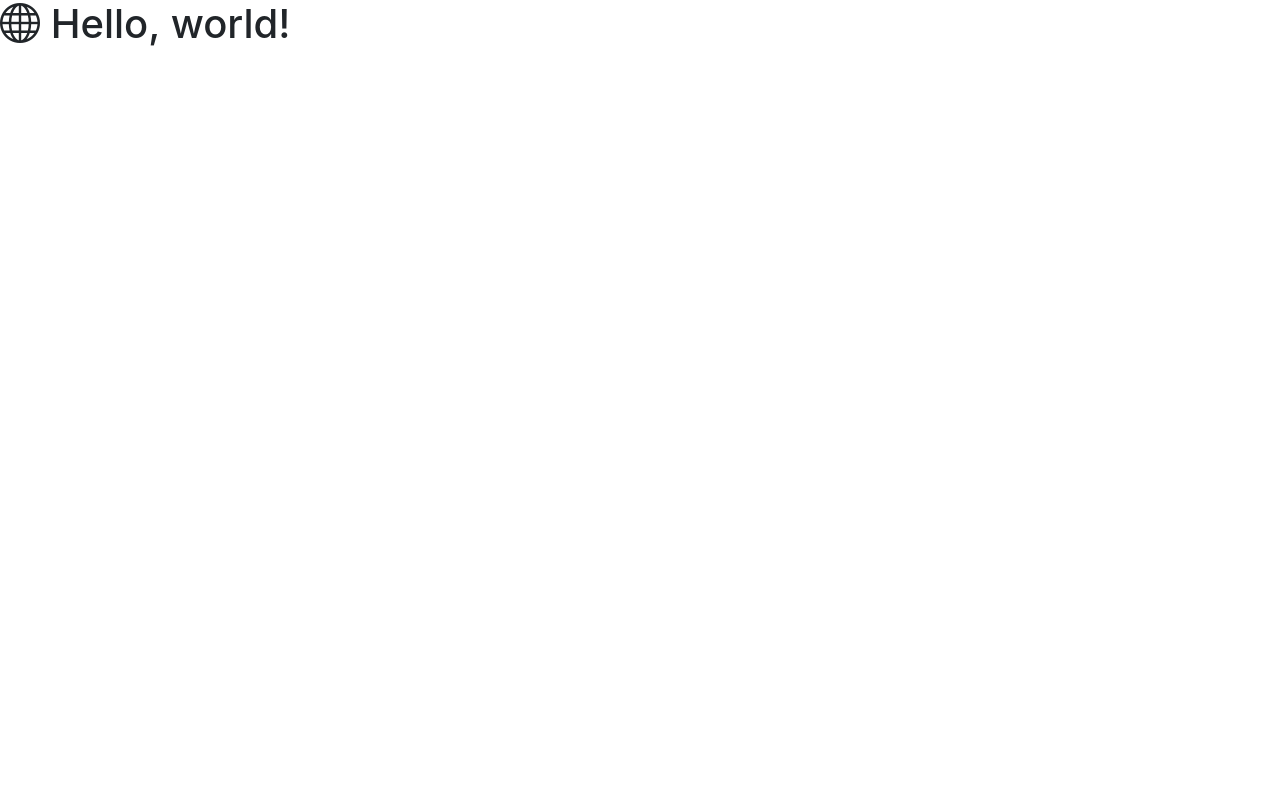
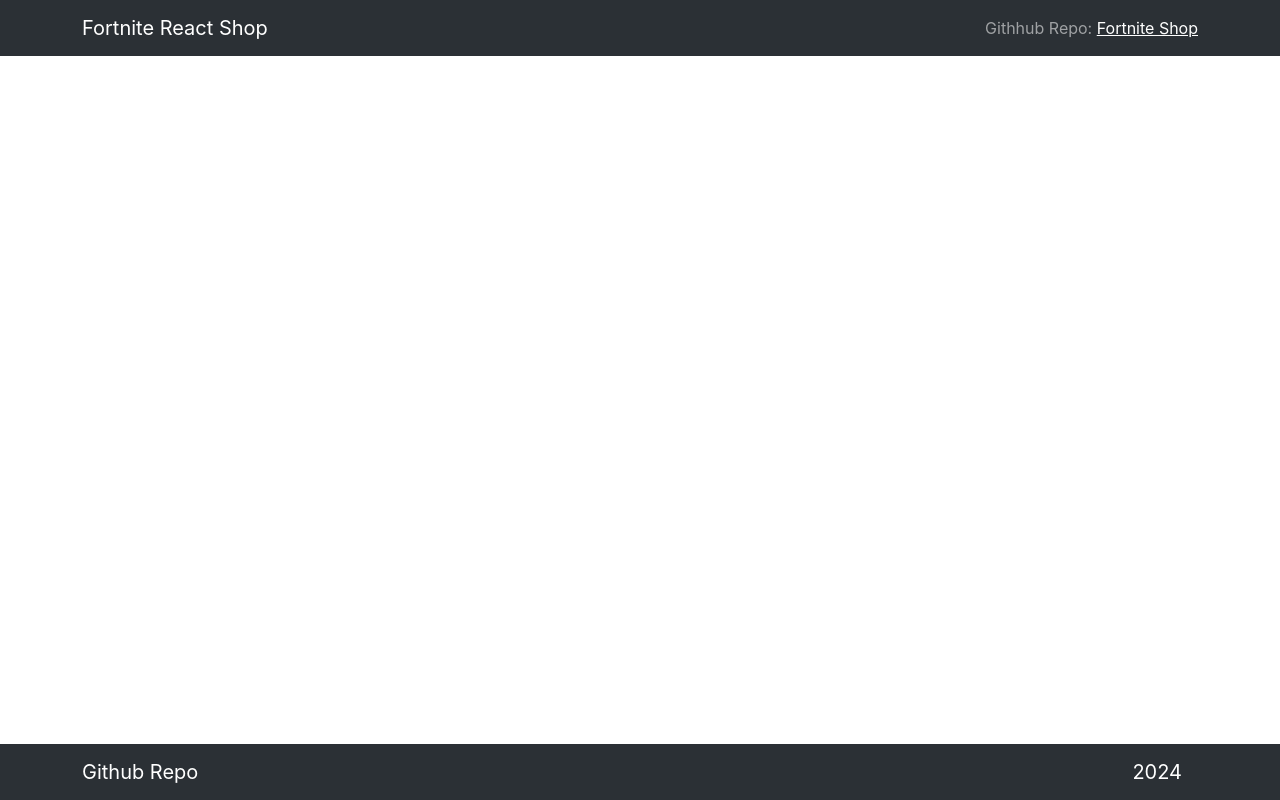
Before and after one commit to Onfire22/Fortnite-Shop, a React (Create React App) app: page / in a window 1280 px wide. Built offline with nearby package versions, Linux system fonts and the light colour scheme; the HTML template or start-up script is replaced by a standard one.

Commit message:
added header, footer, main section

```diff
--- a/package.json
+++ b/package.json
@@ -6,8 +6,10 @@
     "@testing-library/jest-dom": "^5.17.0",
     "@testing-library/react": "^13.4.0",
     "@testing-library/user-event": "^13.5.0",
+    "bootstrap": "^5.3.3",
     "bootstrap-icons": "^1.11.3",
     "react": "^18.3.1",
+    "react-bootstrap": "^2.10.4",
     "react-dom": "^18.3.1",
     "react-scripts": "5.0.1",
     "web-vitals": "^2.1.4"
--- a/public/index.html
+++ b/public/index.html
@@ -19,6 +19,5 @@
   <body>
     <noscript>You need to enable JavaScript to run this app.</noscript>
     <div id="root"></div>
-    <h1><i class="bi-globe"></i> Hello, world!</h1>
   </body>
 </html>
--- a/src/App.js
+++ /dev/null
@@ -1,5 +0,0 @@
-function App() {
-
-}
-
-export default App;
--- /dev/null
+++ b/src/App.jsx
@@ -0,0 +1,15 @@
+import Header from "./Components/Header";
+import Footer from "./Components/Footer";
+import Shop from "./Components/Shop";
+
+const App = () => {
+  return (
+    <>
+      <Header />
+      <Shop />
+      <Footer />
+    </>
+  );
+};
+
+export default App;
--- /dev/null
+++ b/src/Components/Footer.jsx
@@ -0,0 +1,15 @@
+import Container from 'react-bootstrap/Container';
+import Navbar from 'react-bootstrap/Navbar';
+
+const Footer = () => {
+  return (
+    <Navbar bg="dark" data-bs-theme="dark" className="bg-body-tertiary">
+      <Container>
+        <Navbar.Brand href="#home">Github Repo</Navbar.Brand>
+        <Navbar.Brand>{new Date().getFullYear()}</Navbar.Brand>
+      </Container>
+    </Navbar>
+  );
+};
+
+export default Footer;
--- /dev/null
+++ b/src/Components/Header.jsx
@@ -0,0 +1,20 @@
+import Container from 'react-bootstrap/Container';
+import Navbar from 'react-bootstrap/Navbar';
+
+const Header = () => {
+  return (
+    <Navbar bg="dark" data-bs-theme="dark" className="bg-body-tertiary">
+      <Container>
+        <Navbar.Brand href="#home">Fortnite React Shop</Navbar.Brand>
+        <Navbar.Toggle />
+        <Navbar.Collapse className="justify-content-end">
+          <Navbar.Text>
+            Githhub Repo: <a href="#login">Fortnite Shop</a>
+          </Navbar.Text>
+        </Navbar.Collapse>
+      </Container>
+    </Navbar>
+  );
+}
+
+export default Header;
--- /dev/null
+++ b/src/Components/Shop.jsx
@@ -0,0 +1,9 @@
+const Shop = () => {
+  return (
+    <main>
+      <section className="shop, content"></section>
+    </main>
+  )
+};
+
+export default Shop;
--- a/src/index.css
+++ b/src/index.css
@@ -11,3 +11,8 @@ code {
   font-family: source-code-pro, Menlo, Monaco, Consolas, 'Courier New',
     monospace;
 }
+
+.content {
+  min-height: calc(100vh - 56px * 2);
+  padding: 0 15px;
+}
--- /dev/null
+++ b/src/settings.js
@@ -0,0 +1,4 @@
+const key = process.env.REACT_APP_API_KEY;
+const link = 'https://fortniteapi.io/v2/shop?lang=ru';
+
+export { key, link };
```
Also changed, not shown: 1 other file (tests, documents, lock files or other folders).
